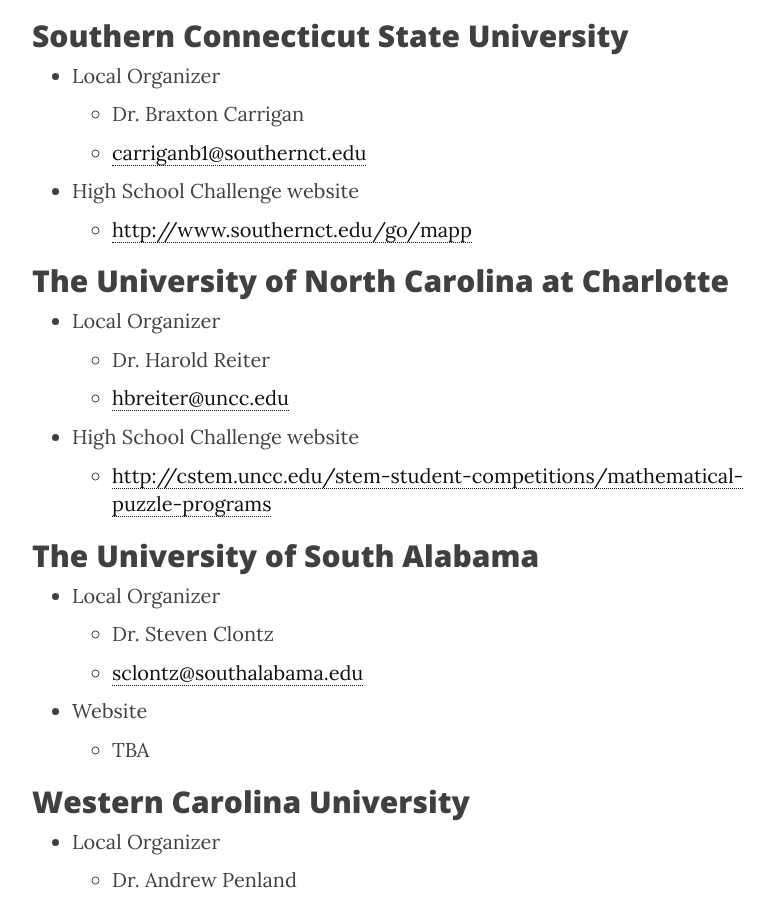
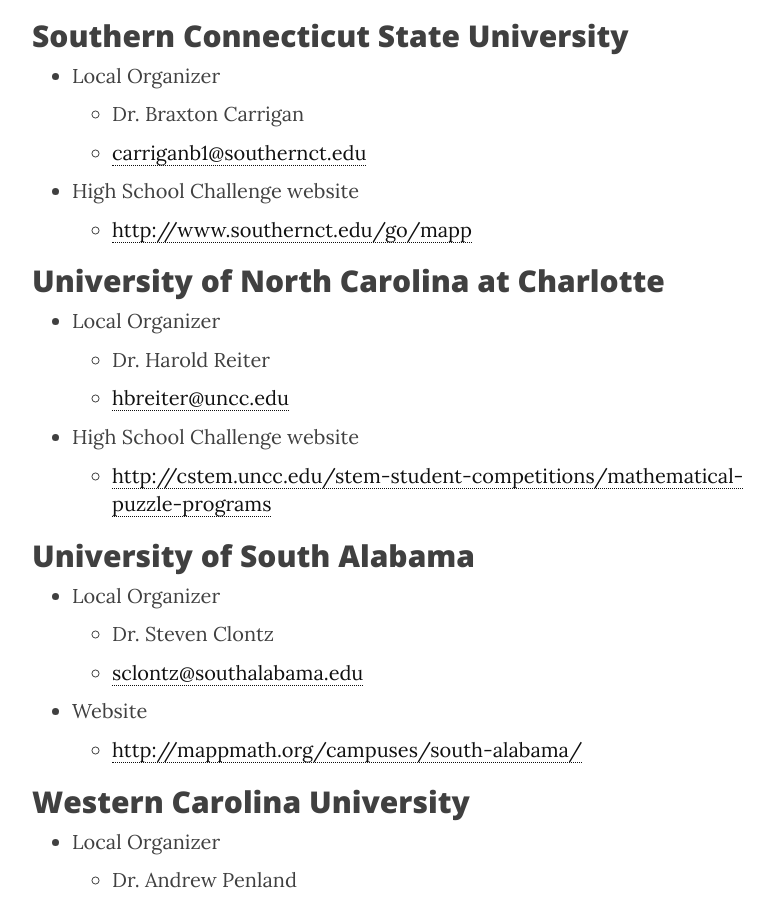
Before and after one commit to MaPPmath/mappmath.github.io, a Jekyll site: the page built from pages/3_campuses.md, in a window 1280 px wide and 900 px high, scrolled down 1449 px. Shown: the whole window, without its empty margins (233-1006 px from the left). Built offline with Jekyll 4.4.1, drawn with Linux system fonts in a browser that asks for light colours; nearby versions of some CDN libraries.

Commit message:
add south website link to campuses page

```diff
--- a/pages/3_campuses.md
+++ b/pages/3_campuses.md
@@ -46,7 +46,7 @@
 - High School Challenge website
     - <http://www.southernct.edu/go/mapp>
 
-## The University of North Carolina at Charlotte
+## University of North Carolina at Charlotte
 
 - Local Organizer
     - Dr. Harold Reiter
@@ -54,13 +54,13 @@
 - High School Challenge website
     - <http://cstem.uncc.edu/stem-student-competitions/mathematical-puzzle-programs>
 
-## The University of South Alabama
+## University of South Alabama
 
 - Local Organizer
     - Dr. Steven Clontz
     - <sclontz@southalabama.edu>
 - Website
-    - TBA
+    - <http://mappmath.org/campuses/south-alabama/>
 
 ## Western Carolina University
 
```
